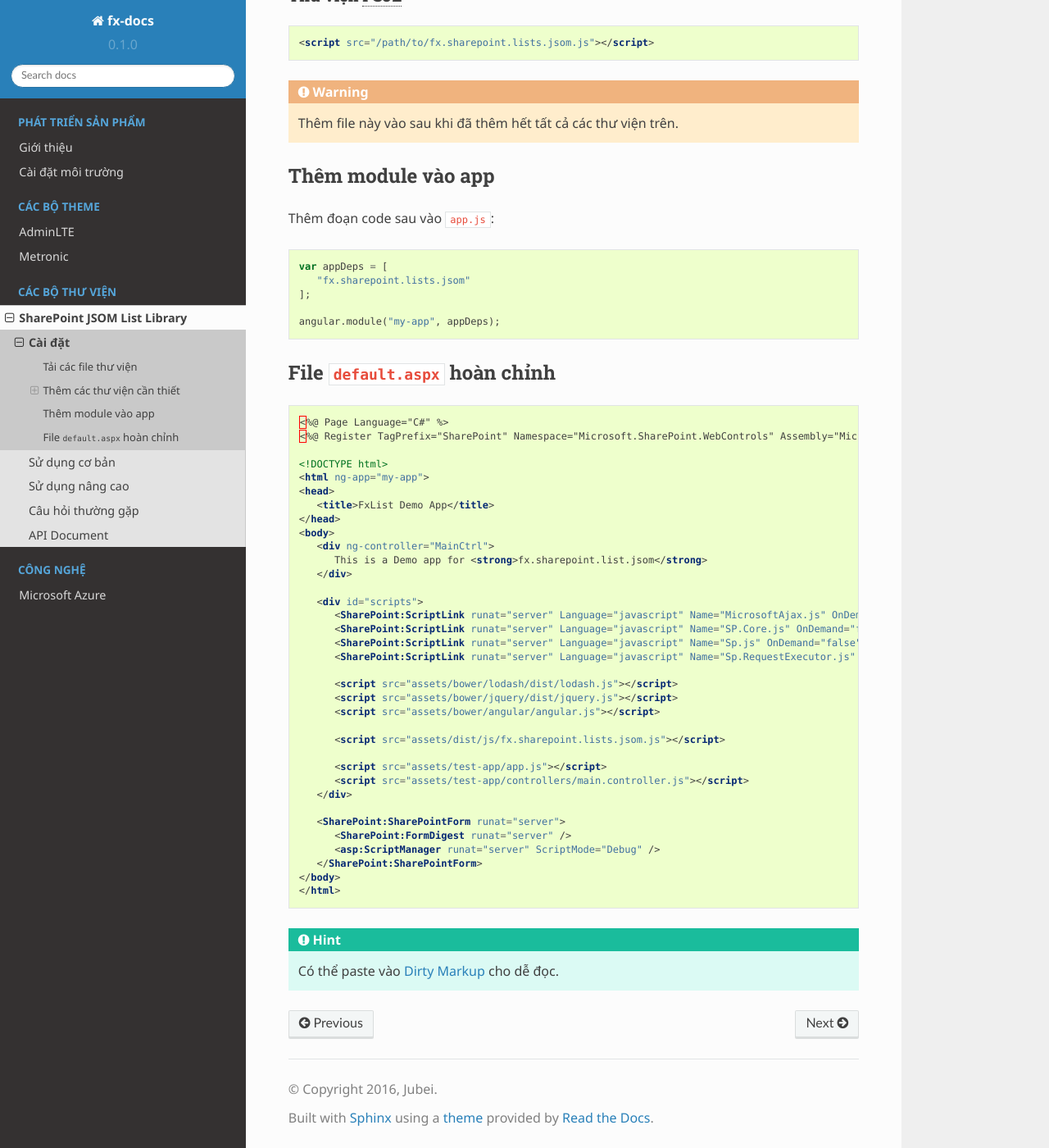
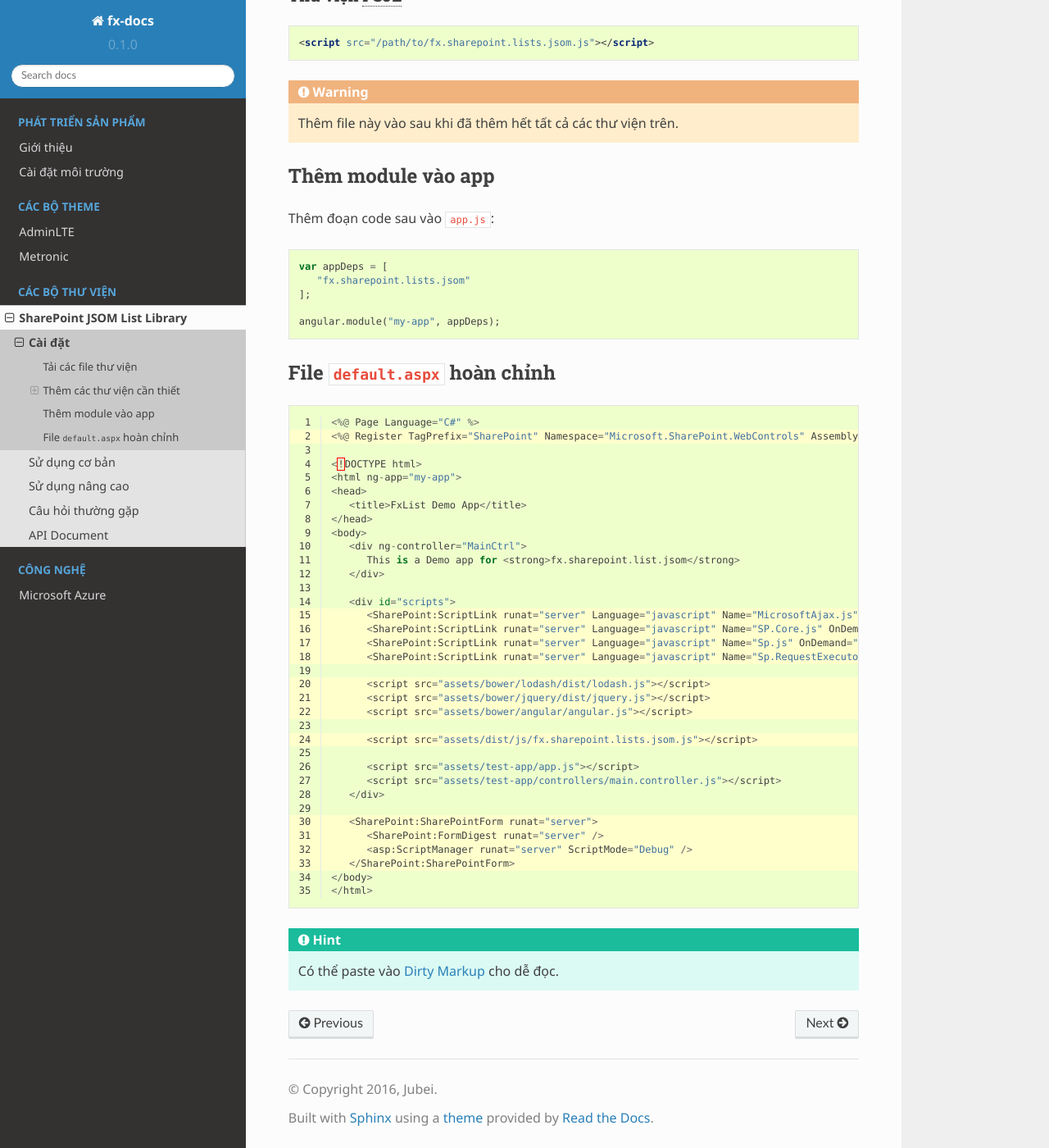
Before and after one commit to fanxipan/fx-docs, a Sphinx documentation site: the page built from docs/modules/code-libraries/sp-jsom-list/setup/index.rst, in a window 1280 px wide and 1400 px high, scrolled down 1511 px. Shown: the whole window at 82% size. Built offline with Sphinx 7.4.7 and the Read the Docs theme 2.0.0, drawn with Linux system fonts in a browser that asks for light colours.

Commit message:
no message

```diff
--- a/docs/_static/theme_overrides.css
+++ b/docs/_static/theme_overrides.css
@@ -22,6 +22,6 @@
 }
 
 /* Make 2 adjacent download element to be seperated on 2 lines */
-a[download] + a[download] {
+a.reference.download.internal + a.reference.download.internal {
 	display: block;
 }
--- a/docs/modules/code-libraries/sp-jsom-list/setup/complete-html-example.data.rst
+++ b/docs/modules/code-libraries/sp-jsom-list/setup/complete-html-example.data.rst
@@ -3,7 +3,9 @@
 File ``default.aspx`` hoàn chỉnh
 ================================
 
-.. code:: html
+.. code-block:: python
+   :linenos:
+   :emphasize-lines: 2,15-18,20-22,24,30-33
 
    <%@ Page Language="C#" %>
    <%@ Register TagPrefix="SharePoint" Namespace="Microsoft.SharePoint.WebControls" Assembly="Microsoft.SharePoint, Version=15.0.0.0, Culture=neutral, PublicKeyToken=71e9bce111e9429c" %>
```
